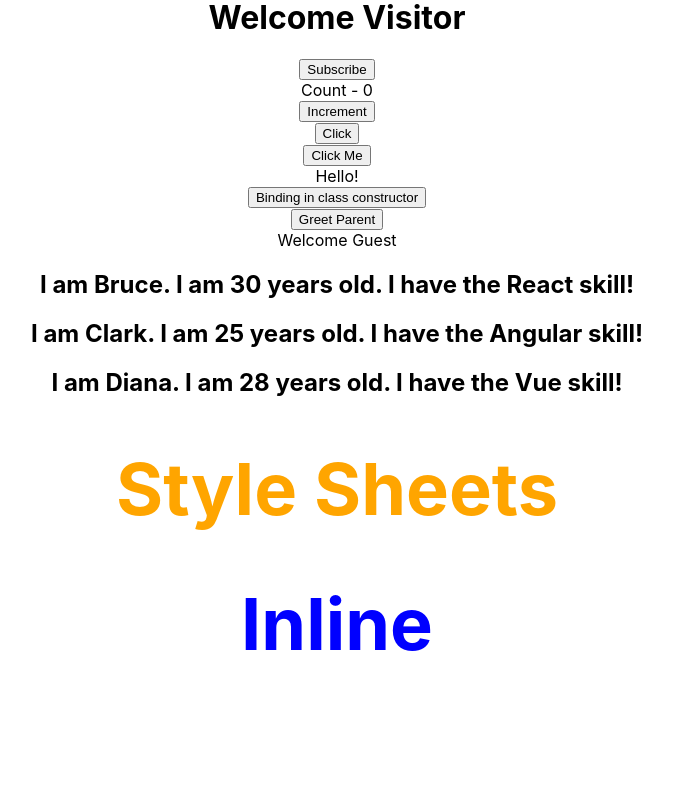
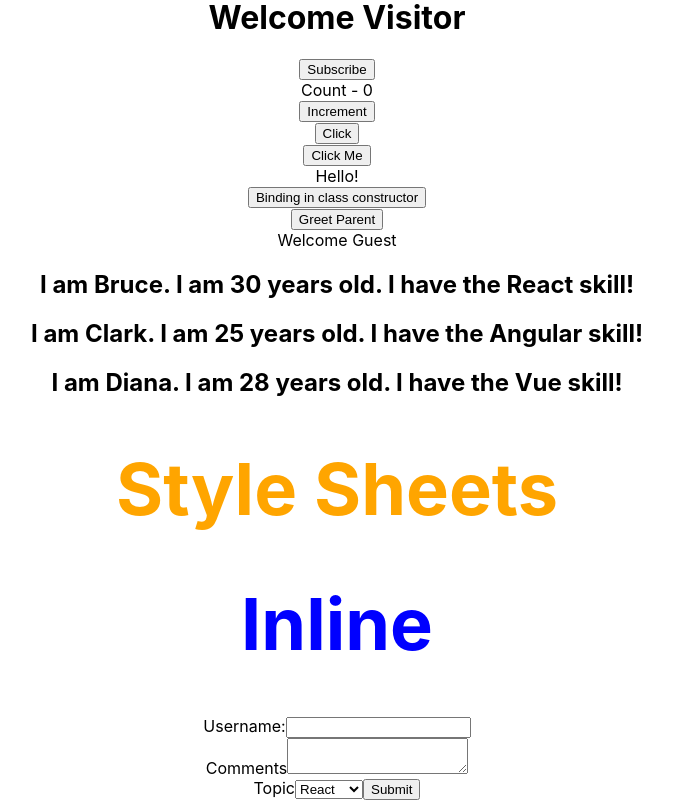
Before and after one commit to EstrellaDionis/api-practice, a React (Create React App) app: page / in a window 1280 px wide. Shown: the part 205-1005 px from the top of the page, without its empty margins (303-976 px from the left). Before the commit the page ends 921 px from the top, so only its background shows below. Built offline with nearby package versions, Linux system fonts and the light colour scheme.

Commit message:
practiced basic form handling in Form.js

```diff
--- a/src/App.js
+++ b/src/App.js
@@ -15,6 +15,9 @@
 import NameList from './components/NameList';
 import Stylesheet from './components/Stylesheet';
 import Inline from './components/Inline';
+import Form from './components/Form'
+
+
 
 //This is the "promise-y version"
 // fetch('https:///api.cryptonator.com/api/ticker/btc-usd')
@@ -99,6 +102,8 @@
       <Stylesheet primary={true}/>
 
       <Inline />
+
+      <Form />
     </div>
   );
 }
--- /dev/null
+++ b/src/components/Form.js
@@ -0,0 +1,66 @@
+import React, { Component } from 'react'
+
+class Form extends Component {
+
+    constructor(props) {
+        super(props)
+
+        this.state = {
+             username: '',
+             comments: '',
+             topic: 'react'
+        }
+    }
+
+    handleUsernameChange = (e) => {
+        this.setState({
+            username: e.target.value
+        })
+    }
+
+    handleCommentsChange = (e) => {
+        this.setState({
+            comments: e.target.value
+        })
+    }
+
+    //I did the e without the parenthesis on purpose as a reminder that you don't need it when its 1 parameter
+    handleTopicChange = e => {
+        this.setState({
+            topic: e.target.value
+        })
+    }
+
+    handleSubmit = e => {
+        alert(`${this.state.username} ${this.state.comments} ${this.state.topic}`)
+        e.preventDefault()
+    }
+
+    render() {
+        const {username, comments, topic } = this.state
+        return (
+            <form onSubmit={this.handleSubmit}>
+                <div>
+                        <label>Username:</label>
+                        <input type='text' value={username}onChange={this.handleUsernameChange} />
+                </div>
+                <div>
+                    <label>Comments</label>
+                    <textarea value={comments} onChange={this.handleCommentsChange}></textarea>
+                </div>
+                <div>
+                    <label>Topic</label>
+                    <select value={topic} onChange={this.handleTopicChange}>
+                        <option value='react'>React</option>
+                        <option value='angular'>Angular</option>
+                        <option value='vue'>Vue</option>
+                    </select>
+                    <button type='submit'>Submit</button>
+                </div>
+            </form>
+
+        )
+    }
+}
+
+export default Form
```
